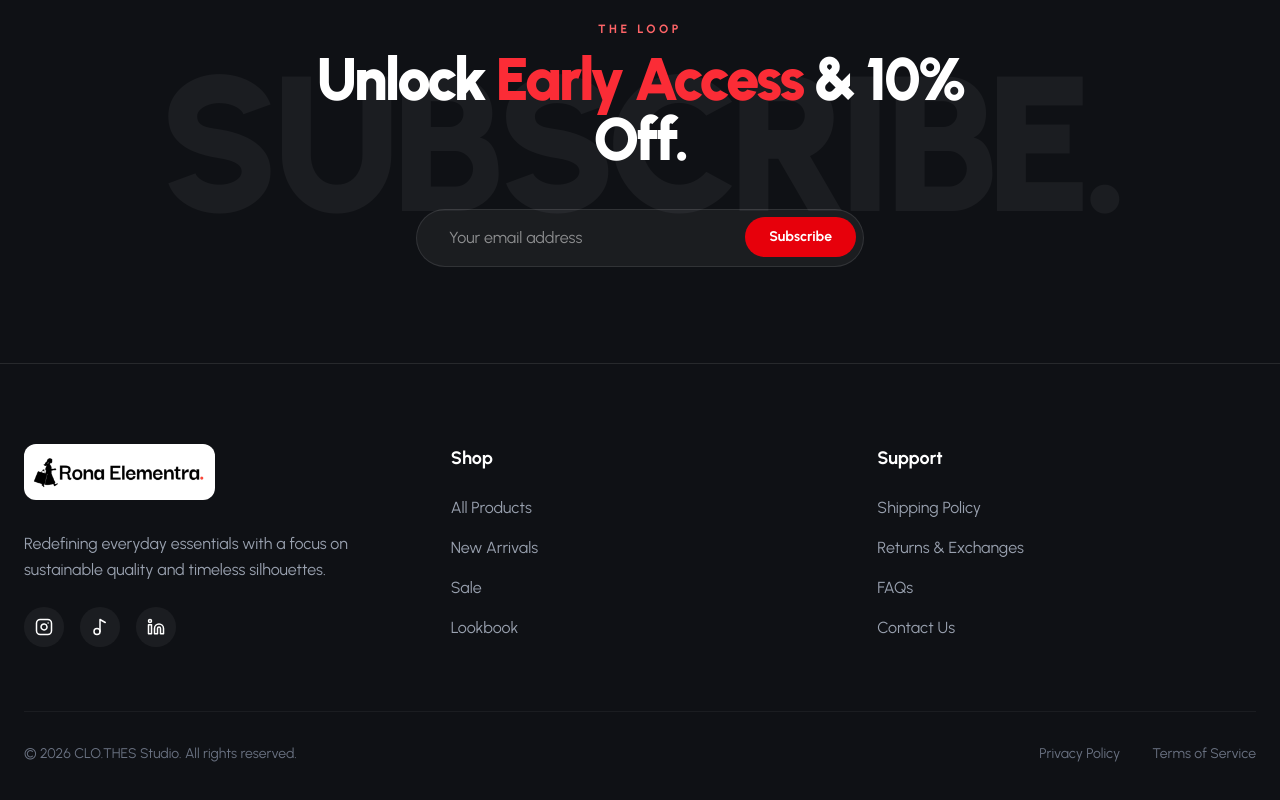
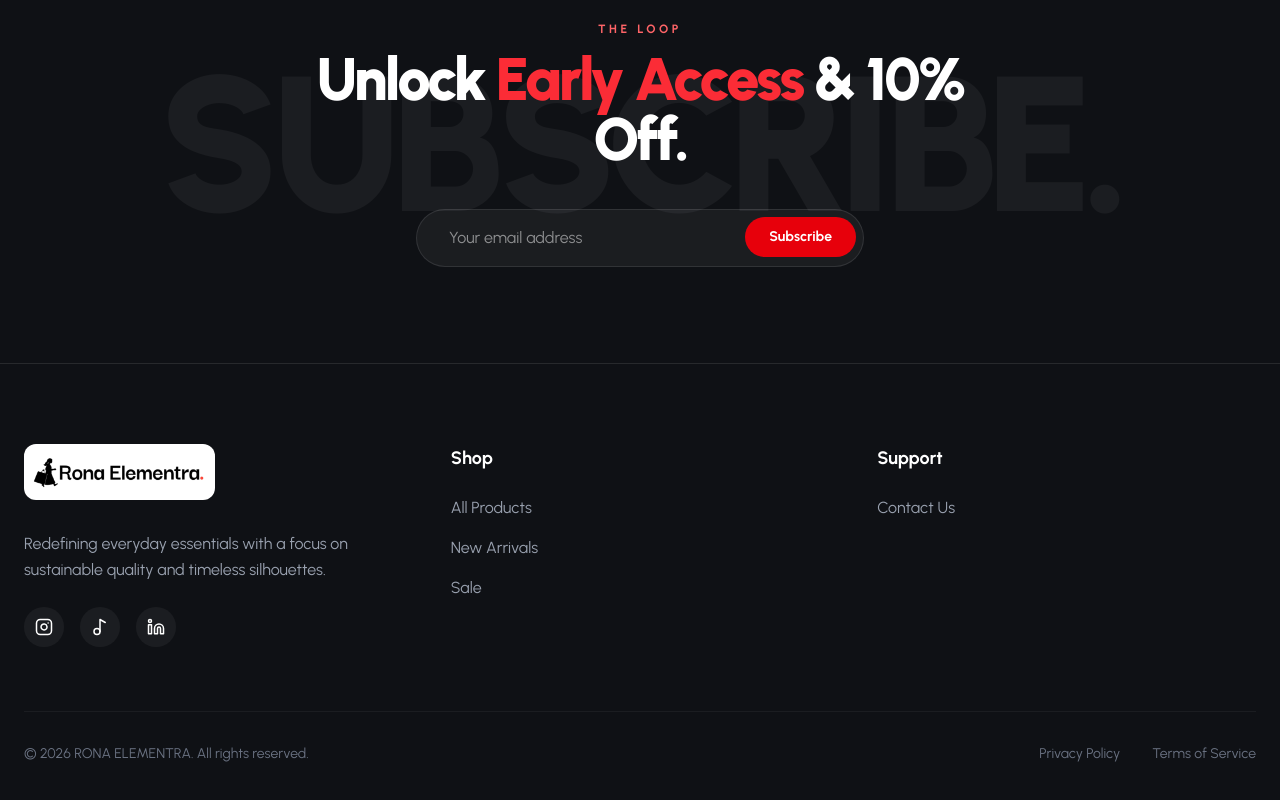
Before and after one commit to Geeksjayjay388/RonaClothesStore, a React (Vite) app: page /cart in a window 1280 px wide. Shown: the part 1086-1886 px from the top of the page. Built offline with nearby package versions, Linux system fonts and the light colour scheme; no server answers.

Commit message:
Final Refinement: Clean up Footer links, update copyright to RONA ELEMENTRA, and add loading screen to About page for premium experience

```diff
--- a/src/components/Footer.jsx
+++ b/src/components/Footer.jsx
@@ -1,6 +1,6 @@
 import React from "react";
 import { Link } from "react-router-dom";
-import { Instagram, Linkedin, Music2, ArrowRight, Send } from "lucide-react";
+import { Instagram, Linkedin, Music2, ArrowRight } from "lucide-react";
 import logoName from "../assets/logoName.png";
 
 const Footer = () => {
@@ -77,7 +77,6 @@ const Footer = () => {
                             <li><Link to="/store" className="hover:text-white transition-colors">All Products</Link></li>
                             <li><Link to="/store?cat=new" className="hover:text-white transition-colors">New Arrivals</Link></li>
                             <li><Link to="/store?cat=sale" className="hover:text-white transition-colors">Sale</Link></li>
-                            <li><Link to="/lookbook" className="hover:text-white transition-colors">Lookbook</Link></li>
                         </ul>
                     </div>
 
@@ -85,9 +84,6 @@ const Footer = () => {
                     <div>
                         <h4 className="text-lg font-bold mb-6">Support</h4>
                         <ul className="space-y-4 text-gray-400">
-                            <li><a href="#" className="hover:text-white transition-colors">Shipping Policy</a></li>
-                            <li><a href="#" className="hover:text-white transition-colors">Returns & Exchanges</a></li>
-                            <li><a href="#" className="hover:text-white transition-colors">FAQs</a></li>
                             <li><Link to="/contact" className="hover:text-white transition-colors">Contact Us</Link></li>
                         </ul>
                     </div>
@@ -95,7 +91,7 @@ const Footer = () => {
 
                 {/* Bottom Bar */}
                 <div className="pt-8 border-t border-white/5 flex flex-col md:flex-row justify-between items-center gap-4 text-sm text-gray-500">
-                    <p>&copy; {new Date().getFullYear()} CLO.THES Studio. All rights reserved.</p>
+                    <p>&copy; {new Date().getFullYear()} RONA ELEMENTRA. All rights reserved.</p>
                     <div className="flex gap-8">
                         <a href="#" className="hover:text-white transition-colors">Privacy Policy</a>
                         <a href="#" className="hover:text-white transition-colors">Terms of Service</a>
--- a/src/pages/AboutPage.jsx
+++ b/src/pages/AboutPage.jsx
@@ -1,10 +1,39 @@
-import React from "react";
+import React, { useState, useEffect } from "react";
 import Navbar from "../components/Navbar";
 import Footer from "../components/Footer";
+import LoadingScreen from "../components/LoadingScreen";
 import ownerImage from "../assets/image.png";
 import logoName from "../assets/logoName.png";
 
 const AboutPage = () => {
+    const [imagesLoaded, setImagesLoaded] = useState(false);
+
+    useEffect(() => {
+        const imagesToLoad = [ownerImage, logoName, "https://images.unsplash.com/photo-1441984904996-e0b6ba687e04?auto=format&fit=crop&q=80&w=2000"];
+        let loadedCount = 0;
+
+        imagesToLoad.forEach((src) => {
+            const img = new Image();
+            img.src = src;
+            img.onload = () => {
+                loadedCount++;
+                if (loadedCount === imagesToLoad.length) {
+                    setImagesLoaded(true);
+                }
+            };
+            img.onerror = () => {
+                loadedCount++;
+                if (loadedCount === imagesToLoad.length) {
+                    setImagesLoaded(true);
+                }
+            };
+        });
+    }, []);
+
+    if (!imagesLoaded) {
+        return <LoadingScreen />;
+    }
+
     return (
         <div className="min-h-screen flex flex-col bg-white selection:bg-black selection:text-white">
             <Navbar />
```
